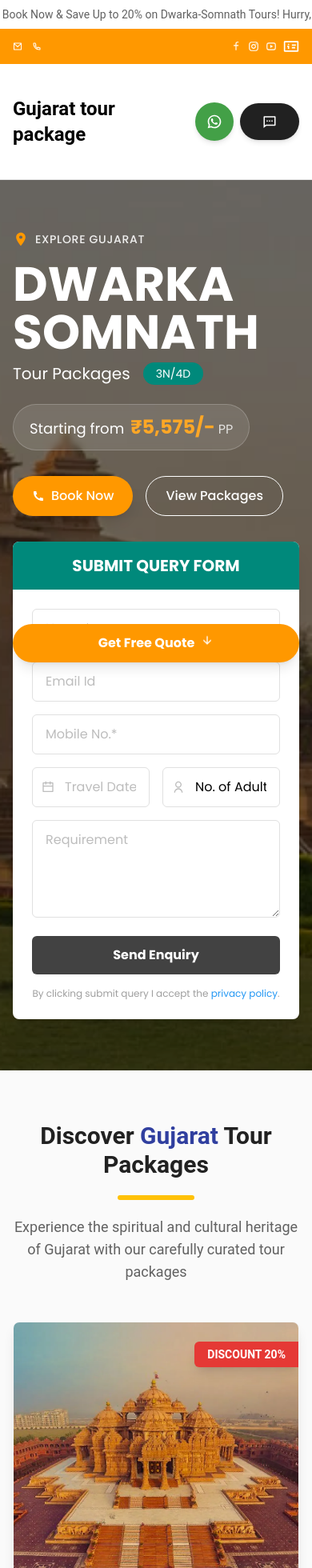
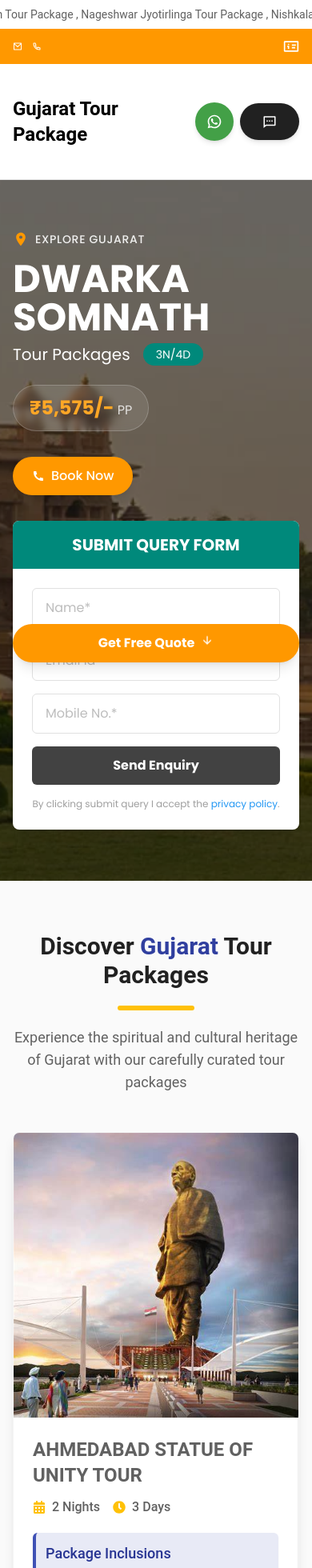
Before and after one commit to geekchakit/travel-gujarat-2, a React (Vite) app: page / in a window 390 px wide. Shown: the top 1960 px of the page at 80% size. Built offline with nearby package versions, Linux system fonts and the light colour scheme.

Commit message:
chanages made

```diff
--- a/src/Router/AppRouter.jsx
+++ b/src/Router/AppRouter.jsx
@@ -2,6 +2,7 @@ import { createBrowserRouter } from "react-router-dom";
 import App from "../App";
 import Auth from "../_auth/Auth";
 import PrivacyPolicy from "../pages/PrivacyPolicy";
+import AboutUs from "../pages/AboutUs";
 
 const AppRouter = createBrowserRouter([
   {
@@ -17,6 +18,10 @@ const AppRouter = createBrowserRouter([
     element: <PrivacyPolicy />,
   },
   {
+    path: "/about-us",
+    element: <AboutUs />,
+  },
+  {
     path: "*",
     element: <div>404</div>,
   },
--- a/src/layouts/Footer.jsx
+++ b/src/layouts/Footer.jsx
@@ -129,7 +129,7 @@ const Footer = () => {
                 </li>
                 <li>
                   <a
-                    href="#"
+                    href="https://travel-gujarat-2.vercel.app/about-us"
                     className="text-gray-600 hover:text-indigo-600 transition"
                   >
                     About Us
@@ -143,7 +143,7 @@ const Footer = () => {
                     Tour Packages
                   </a>
                 </li>
-                <li>
+                {/* <li>
                   <a
                     href="#"
                     className="text-gray-600 hover:text-indigo-600 transition"
@@ -166,7 +166,7 @@ const Footer = () => {
                   >
                     Testimonials
                   </a>
-                </li>
+                </li> */}
               </ul>
             </div>
 
@@ -181,7 +181,7 @@ const Footer = () => {
                     href="https://travel-gujarat-2.vercel.app/"
                     className="text-gray-600 hover:text-indigo-600 transition"
                   >
-                    Dwarka Somnath Tour
+                    GUJURAT TEMPLE TOUR
                   </a>
                 </li>
                 <li>
@@ -189,7 +189,7 @@ const Footer = () => {
                     href="https://travel-gujarat-2.vercel.app/"
                     className="text-gray-600 hover:text-indigo-600 transition"
                   >
-                    Statue of Unity
+                    PANCHA DWARKA DARSHAN
                   </a>
                 </li>
                 <li>
@@ -197,7 +197,7 @@ const Footer = () => {
                     href="https://travel-gujarat-2.vercel.app/"
                     className="text-gray-600 hover:text-indigo-600 transition"
                   >
-                    Panch Dwarka Tour
+                    PILGRIMAGE TOUR OF GUJARAT
                   </a>
                 </li>
                 <li>
@@ -205,15 +205,7 @@ const Footer = () => {
                     href="https://travel-gujarat-2.vercel.app/"
                     className="text-gray-600 hover:text-indigo-600 transition"
                   >
-                    Rann Utsav
-                  </a>
-                </li>
-                <li>
-                  <a
-                    href="https://travel-gujarat-2.vercel.app/"
-                    className="text-gray-600 hover:text-indigo-600 transition"
-                  >
-                    Diu Bhavnagar
+                    SAURASHTRA DARSHAN TOUR
                   </a>
                 </li>
               </ul>
--- a/src/layouts/Header.jsx
+++ b/src/layouts/Header.jsx
@@ -12,7 +12,7 @@ const Header = () => {
       <Wrapper>
         <div className="flex flex-row items-center justify-between gap-4">
           <div className="w-full flex flex-row py-6">
-            <h1 className="text-2xl font-semibold">Gujarat tour package</h1>
+            <h1 className="text-2xl font-semibold">Gujarat Tour Package</h1>
           </div>
           <div className="flex flex-row items-center gap-2 shrink-0">
             <IconButton className="text-xl rounded-full bg-green-600" size="lg">
--- a/src/layouts/Hero.jsx
+++ b/src/layouts/Hero.jsx
@@ -14,6 +14,7 @@ import swal from "sweetalert";
 const Hero = () => {
   const [isScrolled, setIsScrolled] = useState(false);
   const { isFormOpen, setIsFormOpen } = useForm();
+  const { openForm } = useForm();
 
   useEffect(() => {
     const handleScroll = () => {
@@ -30,6 +31,19 @@ const Hero = () => {
     }
   }, [isFormOpen]);
 
+  // Handle click on "Send Enquiry" button
+  const handleEnquiryClick = () => {
+    // For mobile screens (below lg breakpoint), toggle the form
+    if (window.innerWidth < 1024) {
+      openForm(); // Opens the mobile slide-up form
+    }
+    // Always scroll to the Hero section (where the form is on desktop)
+    const heroSection = document.querySelector("#hero-section");
+    if (heroSection) {
+      heroSection.scrollIntoView({ behavior: "smooth" });
+    }
+  };
+
   const handleSubmit = (e) => {
     e.preventDefault();
 
@@ -37,9 +51,9 @@ const Hero = () => {
       from_name: e.target.fullName.value,
       contact_no: e.target.contactNumber.value,
       email_id: e.target.emailAddress.value,
-      number_of_travelers: e.target.numberOfTravelers.value,
-      date_of_travel: e.target.dateOfTravel.value,
-      message: e.target.message.value,
+      // number_of_travelers: e.target.numberOfTravelers.value,
+      // date_of_travel: e.target.dateOfTravel.value,
+      // message: e.target.message.value,
       website: "Gujarattrip",
     };
 
@@ -84,9 +98,9 @@ const Hero = () => {
             </span>
           </div>
 
-          <h1 className="font-bold text-6xl sm:text-7xl lg:text-8xl mb-2">
+          <h2 className="font-bold text-5xl sm:text-7xl lg:text-6xl mb-2">
             DWARKA SOMNATH
-          </h1>
+          </h2>
 
           <div className="flex items-center flex-wrap gap-4 mb-6">
             <span className="text-xl sm:text-2xl">Tour Packages</span>
@@ -96,7 +110,7 @@ const Hero = () => {
           </div>
 
           <div className="inline-block bg-white/10 backdrop-blur-sm border border-white/20 rounded-full px-5 py-3 mb-8">
-            <span className="text-lg mr-2">Starting from</span>
+            {/* <span className="text-lg mr-2">Starting from</span> */}
             <span className="text-2xl sm:text-3xl font-bold text-orange-400">
               ₹5,575/-
             </span>
@@ -104,20 +118,20 @@ const Hero = () => {
           </div>
 
           <div className="flex flex-wrap gap-4">
-            <a
-              href="https://wa.me/+919998768210"
+            <button
+              onClick={handleEnquiryClick}
               className="bg-orange-500 hover:bg-orange-600 text-white px-6 py-3 rounded-full font-medium flex items-center gap-2 transition-all shadow-lg"
             >
               <RiPhoneFill />
               <span>Book Now</span>
-            </a>
+            </button>
 
-            <a
+            {/* <a
               href="https://travel-gujarat-2.vercel.app/"
               className="border border-white text-white px-6 py-3 rounded-full font-medium hover:bg-white/10 transition-all"
             >
               View Packages
-            </a>
+            </a> */}
           </div>
         </div>
 
@@ -157,7 +171,7 @@ const Hero = () => {
                   />
                 </div>
 
-                <div className="flex gap-4">
+                {/* <div className="flex gap-4">
                   <div className="w-1/2">
                     <div className="relative">
                       <RiCalendarLine className="absolute left-3 top-1/2 -translate-y-1/2 text-gray-400" />
@@ -194,7 +208,7 @@ const Hero = () => {
                     rows="4"
                     className="w-full px-4 py-3 border border-gray-300 rounded-md focus:outline-none focus:ring-2 focus:ring-teal-500"
                   ></textarea>
-                </div>
+                </div> */}
 
                 <button
                   type="submit"
@@ -270,7 +284,7 @@ const Hero = () => {
                 />
               </div>
 
-              <div className="flex gap-4">
+              {/* <div className="flex gap-4">
                 <div className="w-1/2">
                   <div className="relative">
                     <RiCalendarLine className="absolute left-3 top-1/2 -translate-y-1/2 text-gray-400" />
@@ -307,7 +321,7 @@ const Hero = () => {
                   rows="3"
                   className="w-full px-4 py-3 border border-gray-300 rounded-md focus:outline-none focus:ring-2 focus:ring-teal-500"
                 ></textarea>
-              </div>
+              </div> */}
 
               <button
                 type="submit"
--- a/src/layouts/OurTousPackage.jsx
+++ b/src/layouts/OurTousPackage.jsx
@@ -21,93 +21,246 @@ import { useForm } from "../context/FormContext";
 import { RiPhoneFill } from "react-icons/ri";
 
 // Tour package data
+// const tourPackagesData = [
+//   {
+//     id: 1,
+//     title: "DWARKA SOMNATH JYOTRILINGA TOUR",
+//     image: "/hero-banner-bg.webp",
+//     nights: 3,
+//     days: 4,
+//     price: 8299,
+//     originalPrice: 6999,
+//     // 20%
+//     route: "Dwarka (2N) - Somnath (1N) - Drop",
+//     inclusions: [
+//       "(2N) DWARKA | (1N) SOMNATH",
+//       "MEAL PLAN BREAKFAST OR DINNER",
+//       "ACCOMMODATION ON DBL SHARING FOR 3 NIGHTS",
+//       "DELUXE ROOM TYPE IN ALL THE LOCATION",
+//       "ALL SIGHTSEEING IN PRIVATE CAB",
+//       "TOLL, PARKING, DRIVER ALLOWANCE AND FUEL CHARGES ARE INCLUDED",
+//     ],
+//     hasFlights: false,
+//   },
+//   {
+//     id: 2,
+//     title: "GUJARAT TEMPLE TOUR 4NIGHTS 5DAYS",
+//     image: "/Amheadbad.webp",
+//     nights: 4,
+//     days: 5,
+//     price: 11850,
+//     originalPrice: 7999,
+//     // 18%
+//     route: "Dwarka (2N) - Somnath (1N) - Ahmedabad (1N) - Drop",
+//     inclusions: [
+//       "(2N) DWARKA | (1N) SOMNATH | (1N) AHMEDABAD",
+//       "MEAL PLAN BREAKFAST OR DINNER",
+//       "ACCOMMODATION ON DBL SHARING FOR 4 NIGHTS",
+//       "DELUXE ROOM TYPE IN ALL THE LOCATION",
+//       "ALL SIGHTSEEING IN PRIVATE CAB",
+//       "TOLL, PARKING, DRIVER ALLOWANCE AND FUEL CHARGES ARE INCLUDED",
+//     ],
+//     hasFlights: false,
+//   },
+//   {
+//     id: 3,
+//     title: "GUJARAT TEMPLE TOUR WITH STATUE OF UNITY",
+//     image: "/status of unity.jfif",
+//     nights: 5,
+//     days: 6,
+//     price: 12850,
+//     originalPrice: 9999,
+//     // 14%
+//     route:
+//       "Dwarka (2N) - Somnath (1N) - Ahmedabad (1N) - Vadodara (1N) - Drop",
+//     inclusions: [
+//       "(2N) DWARKA | (1N) SOMNATH | (1N) AHMEDABAD | (1N) VADODARA",
+//       "MEAL PLAN BREAKFAST OR DINNER",
+//       "ACCOMMODATION ON DBL SHARING FOR 5 NIGHTS",
+//       "DELUXE ROOM TYPE IN ALL THE LOCATION",
+//       "ALL SIGHTSEEING IN PRIVATE CAB",
+//       "TOLL, PARKING, DRIVER ALLOWANCE AND FUEL CHARGES ARE INCLUDED",
+//     ],
+//     hasFlights: false,
+//   },
+//   {
+//     id: 4,
+//     title: "PANCH DWARKA DARSHAN TOUR PACKAGE",
+//     image: "/panch-dwarka.jpg",
+//     nights: 7,
+//     days: 8,
+//     price: 16250,
+//     originalPrice: 9999,
+//     // 14%
+//     route:
+//       "Dwarka (2N) - Somnath (1N) - Ahmedabad (1N) - Vadodara (1N) - Drop",
+//     inclusions: [
+//       "(2N) DWARKA | (1N) SOMNATH | (1N) AHMEDABAD | (1N) VADODARA | (2N) UDAIPUR",
+//       "MEAL PLAN BREAKFAST OR DINNER",
+//       "ACCOMMODATION ON DBL SHARING FOR 4 NIGHTS",
+//       "DELUXE ROOM TYPE IN ALL THE LOCATION",
+//       "ALL SIGHTSEEING IN PRIVATE CAB",
+//       "TOLL, PARKING, DRIVER ALLOWANCE AND FUEL CHARGES ARE INCLUDED",
+//     ],
+//     hasFlights: false,
+//   },
+// ];
+
 const tourPackagesData = [
   {
+    id: 5, // Start from 5 to avoid duplicate IDs
+    title: "AHMEDABAD STATUE OF UNITY TOUR",
+    image: "/status of unity.jfif", // You can update this path as needed
+    nights: 2,
+    days: 3,
+    price: 5750,
+    originalPrice: 5750,
+    route: "Ahmedabad (1N) - Vadodara (1N) - Drop",
+    inclusions: [
+      "(1N) AHMEDABAD | (1N) VADODARA",
+      "MEAL PLAN BREAKFAST OR DINNER",
+      "ACCOMMODATION ON DBL SHARING FOR 2 NIGHTS",
+      "DELUXE ROOM TYPE IN ALL THE LOCATION",
+      "ALL SIGHTSEEING IN PRIVATE CAB",
+      "TOLL, PARKING, DRIVER ALLOWANCE AND FUEL CHARGES ARE INCLUDED",
+    ],
+    hasFlights: false,
+  },
+  {
     id: 1,
-    title: "Dwarka Somnath Tour",
+    title: "DWARKA SOMNATH JYOTRILINGA TOUR",
     image: "/hero-banner-bg.webp",
     nights: 3,
     days: 4,
-    price: 5575,
+    price: 8299,
     originalPrice: 6999,
-    discount: Math.round(((6999 - 5575) / 6999) * 100), // 20%
     route: "Dwarka (2N) - Somnath (1N) - Drop",
     inclusions: [
-      "Pick up/drop from airport/railway station/bus stand",
-      "2 nights stay and sightseeing in Dwarka",
-      "1 night stay and sightseeing in Somnath",
-      "Dwarkadheesh Dham, Nageshwar Jyotirlinga, Somnath Jyotirlinga",
-      "Complete sightseeing in private cab",
-      "Toll tax, driver charges, fuel, parking included",
-      "Free customization with Gujarat expert",
+      "(2N) DWARKA | (1N) SOMNATH",
+      "MEAL PLAN BREAKFAST OR DINNER",
+      "ACCOMMODATION ON DBL SHARING FOR 3 NIGHTS",
+      "DELUXE ROOM TYPE IN ALL THE LOCATION",
+      "ALL SIGHTSEEING IN PRIVATE CAB",
+      "TOLL, PARKING, DRIVER ALLOWANCE AND FUEL CHARGES ARE INCLUDED",
     ],
     hasFlights: false,
   },
   {
     id: 2,
-    title: "Dwarka Somnath with Ahmedabad",
+    title: "GUJARAT TEMPLE TOUR 4NIGHTS 5DAYS",
     image: "/Amheadbad.webp",
     nights: 4,
     days: 5,
-    price: 6575,
+    price: 11850,
     originalPrice: 7999,
-    discount: Math.round(((7999 - 6575) / 7999) * 100), // 18%
     route: "Dwarka (2N) - Somnath (1N) - Ahmedabad (1N) - Drop",
     inclusions: [
-      "Pick up/drop from airport/railway station/bus stand",
-      "2 nights stay and sightseeing in Dwarka",
-      "1 night stay and sightseeing in Somnath",
-      "1 night stay and sightseeing in Ahmedabad",
-      "Dwarkadheesh Dham, Nageshwar Jyotirlinga, Somnath Jyotirlinga, Akshardham",
-      "Complete sightseeing in private cab",
-      "Toll tax, driver charges, fuel, parking included",
+      "(2N) DWARKA | (1N) SOMNATH | (1N) AHMEDABAD",
+      "MEAL PLAN BREAKFAST OR DINNER",
+      "ACCOMMODATION ON DBL SHARING FOR 4 NIGHTS",
+      "DELUXE ROOM TYPE IN ALL THE LOCATION",
+      "ALL SIGHTSEEING IN PRIVATE CAB",
+      "TOLL, PARKING, DRIVER ALLOWANCE AND FUEL CHARGES ARE INCLUDED",
     ],
     hasFlights: false,
   },
   {
     id: 3,
-    title: "Dwarka Somnath with Statue of Unity",
+    title: "GUJARAT TEMPLE TOUR WITH STATUE OF UNITY",
     image: "/status of unity.jfif",
     nights: 5,
     days: 6,
-    price: 8575,
+    price: 12850,
     originalPrice: 9999,
-    discount: Math.round(((9999 - 8575) / 9999) * 100), // 14%
-    route:
-      "Dwarka (2N) - Somnath (1N) - Ahmedabad (1N) - Statue of Unity (1N) - Drop",
+    route: "Dwarka (2N) - Somnath (1N) - Ahmedabad (1N) - Vadodara (1N) - Drop",
     inclusions: [
-      "Pick up/drop from airport/railway station/bus stand",
-      "2 nights stay and sightseeing in Dwarka",
-      "1 night stay and sightseeing in Somnath",
-      "1 night stay and sightseeing in Ahmedabad",
-      "1 night stay near Statue of Unity",
-      "Dwarkadheesh Dham, Nageshwar Jyotirlinga, Somnath Jyotirlinga, Akshardham",
-      "Complete sightseeing in private cab",
+      "(2N) DWARKA | (1N) SOMNATH | (1N) AHMEDABAD | (1N) VADODARA",
+      "MEAL PLAN BREAKFAST OR DINNER",
+      "ACCOMMODATION ON DBL SHARING FOR 5 NIGHTS",
+      "DELUXE ROOM TYPE IN ALL THE LOCATION",
+      "ALL SIGHTSEEING IN PRIVATE CAB",
+      "TOLL, PARKING, DRIVER ALLOWANCE AND FUEL CHARGES ARE INCLUDED",
     ],
     hasFlights: false,
   },
   {
     id: 4,
-    title: "Panch Dwarka Tour",
+    title: "PANCH DWARKA DARSHAN TOUR PACKAGE",
     image: "/pancha dwarka.jpg",
     nights: 7,
     days: 8,
-    price: 16775,
-    originalPrice: 18999,
-    discount: Math.round(((18999 - 16775) / 18999) * 100), // 12%
-    route: "Dwarka (2N) - Udaipur (2N) - Ahmedabad (2N) - Vadodara (1N) - Drop",
+    price: 16250,
+    originalPrice: 9999,
+    route: "Dwarka (2N) - Somnath (1N) - Ahmedabad (1N) - Vadodara (1N) - Drop",
     inclusions: [
-      "Pick up/drop from airport/railway station/bus stand",
-      "2 nights stay and sightseeing in Dwarka",
-      "2 nights stay and sightseeing in Udaipur",
-      "2 nights stay and sightseeing in Ahmedabad",
-      "1 night stay in Vadodara",
-      "Dwarka, Bhet, Dakor, Nathdwara, Kankroli",
-      "Complete sightseeing in private cab",
+      "(2N) DWARKA | (1N) SOMNATH | (1N) AHMEDABAD | (1N) VADODARA | (2N) UDAIPUR",
+      "MEAL PLAN BREAKFAST OR DINNER",
+      "ACCOMMODATION ON DBL SHARING FOR 4 NIGHTS",
+      "DELUXE ROOM TYPE IN ALL THE LOCATION",
+      "ALL SIGHTSEEING IN PRIVATE CAB",
+      "TOLL, PARKING, DRIVER ALLOWANCE AND FUEL CHARGES ARE INCLUDED",
+    ],
+    hasFlights: false,
+  },
+  {
+    id: 6,
+    title: "BEACH AND WILDLIFE TOUR (SASAN GIR & DIU)",
+    image: "/sasan-gir-diu.jpg",
+    nights: 4,
+    days: 5,
+    price: 11850,
+    originalPrice: 11850,
+    route: "Sasan Gir (2N) - Diu (2N) - Drop",
+    inclusions: [
+      "(2N) SAASAN | (2N) GIR",
+      "MEAL PLAN BREAKFAST OR DINNER",
+      "ACCOMMODATION ON DBL SHARING FOR 4 NIGHTS",
+      "DELUXE ROOM TYPE IN ALL THE LOCATION",
+      "ALL SIGHTSEEING IN PRIVATE CAB",
+      "TOLL, PARKING, DRIVER ALLOWANCE AND FUEL CHARGES ARE INCLUDED",
+    ],
+    hasFlights: false,
+  },
+  {
+    id: 7,
+    title: "PILGRIMAGE TOUR OF GUJARAT",
+    image: "/pancha dwarka.jpg",
+    nights: 7,
+    days: 8,
+    price: 13800,
+    originalPrice: 13800,
+    route: "Dwarka (2N) - Somnath (1N) - Sasan (1N) - Diu (1N) - Bhavnagar (1N) - Ahmedabad (1N) - Drop",
+    inclusions: [
+      "(2N) DWARKA | (1N) SOMNATH | (1N) SAASAN | (1N) DIU | (1N) BHAVNAGAR | (1N) AHEMADABAD",
+      "MEAL PLAN BREAKFAST OR DINNER",
+      "ACCOMMODATION ON DBL SHARING FOR 7 NIGHTS",
+      "DELUXE ROOM TYPE IN ALL THE LOCATION",
+      "ALL SIGHTSEEING IN PRIVATE CAB",
+      "TOLL, PARKING, DRIVER ALLOWANCE AND FUEL CHARGES ARE INCLUDED",
+    ],
+    hasFlights: false,
+  },
+  {
+    id: 8,
+    title: "SAURASHTRA DARSHAN WITH SASANGIR",
+    image: "/junagarh.jpg",
+    nights: 5,
+    days: 6,
+    price: 10650,
+    originalPrice: 10650,
+    route: "Dwarka (2N) - Somnath (1N) - Sasan (1N) - Junagadh (1N) - Drop",
+    inclusions: [
+      "(2N) DWARKA | (1N) SOMNATH | (1N) SAASAN | (1N) JUNAGADH",
+      "MEAL PLAN BREAKFAST OR DINNER",
+      "ACCOMMODATION ON DBL SHARING FOR 5 NIGHTS",
+      "DELUXE ROOM TYPE IN ALL THE LOCATION",
+      "ALL SIGHTSEEING IN PRIVATE CAB",
+      "TOLL, PARKING, DRIVER ALLOWANCE AND FUEL CHARGES ARE INCLUDED",
     ],
     hasFlights: false,
   },
 ];
+
 
 const TourPackageCard = ({ packageData }) => {
   const { openForm } = useForm();
@@ -153,9 +306,9 @@ const TourPackageCard = ({ packageData }) => {
             className="w-full h-full object-cover"
             style={{ minHeight: "340px" }}
           />
-          <div className="absolute top-6 right-0 bg-red-600 text-white font-bold py-1.5 px-4 shadow-lg rounded-l-md text-sm">
+          {/* <div className="absolute top-6 right-0 bg-red-600 text-white font-bold py-1.5 px-4 shadow-lg rounded-l-md text-sm">
             DISCOUNT {discount}%
-          </div>
+          </div> */}
         </div>
 
         <div className="md:w-2/5 p-6 border-r border-gray-200">
@@ -254,7 +407,8 @@ const TourPackageCard = ({ packageData }) => {
               className="flex items-center justify-center gap-2 py-3.5 px-4 bg-green-600 text-white font-semibold rounded-md hover:bg-green-700 transition-colors w-full shadow-md"
             >
               <FaWhatsapp size={18} />
-              <span> Get Full Details in whatsaap</span>
+              {/* <span> Get Full Details in whatsaap</span> */}
+              <span>+91 99987 68210</span>
             </a>
             <button
               onClick={handleEnquiryClick} // Use the new handler
@@ -273,7 +427,7 @@ const TourPackageCard = ({ packageData }) => {
                 Transfer
               </span>
             </div>
-            <div
+            {/* <div
               className={`flex flex-col items-center ${
                 hasFlights ? "" : "opacity-40"
               }`}
@@ -282,7 +436,7 @@ const TourPackageCard = ({ packageData }) => {
                 <MdOutlineFlight size={22} />
               </div>
               <span className="text-xs font-medium text-gray-600">Flights</span>
-            </div>
+            </div> */}
             <div className="flex flex-col items-center">
               <div className="w-12 h-12 bg-gray-50 rounded-full flex items-center justify-center text-gray-700 mb-1 shadow-sm">
                 <MdOutlineLocalHotel size={22} />
--- a/src/layouts/TopHeader.jsx
+++ b/src/layouts/TopHeader.jsx
@@ -33,25 +33,7 @@ const TopHeader = () => {
       <div className="bg-white text-gray-700 text-sm py-2 overflow-hidden">
         <div className="marquee-container">
           <div className="animate-marquee whitespace-nowrap">
-            📢 Explore Gujarat with Gujarat tour package! Book Now & Save Up to
-            20% on Dwarka-Somnath Tours! Hurry, limited-time offer! 📢 | Need
-            assistance? Contact us on WhatsApp at{" "}
-            <a
-              href="https://wa.me/+919998768210"
-              className="underline hover:text-orange-100"
-            >
-              📞 (+91) 9998 768210
-            </a>{" "}
-                  📢 Explore Gujarat with Gujarat tour package! Book Now & Save
-            Up to 20% on Dwarka-Somnath Tours! Hurry, limited-time offer! 📢 |
-            Need assistance? Contact us on WhatsApp at{" "}
-            <a
-              href="https://wa.me/+919998768210"
-              className="underline hover:text-orange-100"
-            >
-              📞 (+91) 9998 768210
-            </a>{" "}
-
+           Gujarat tour Package , Dwarka Somnath Tour Package , Nageshwar Jyotirlinga Tour Package , Nishkalanka Mahadev Temple, Saasan Gir, Diu Tour Package , Punch Dwarka tour Package, Complete Gujarat Tour Package,Gujarat Family Tour Package , Rann Utsav tour Package, Kutch Tour Package , Gujarat Trip Package, Statue Of Unity tour Package.
           </div>
         </div>
       </div>
@@ -71,11 +53,11 @@ const TopHeader = () => {
               </span>
             </a>
             <a
-              href="https://wa.me/+919998768210"
+              href="https://wa.me/+919898895766"
               className="flex items-center hover:text-orange-100 text-xs md:text-base"
             >
               <RiPhoneLine className="mr-1 md:mr-2" />
-              <span className="hidden sm:inline">+91 9998 768210</span>
+              <span className="hidden sm:inline">+91 9898 898766</span>
             </a>
           </div>
 
@@ -84,7 +66,7 @@ const TopHeader = () => {
             <span className="hidden md:inline mr-6 text-sm">
               Gujarat tour package, Ahmedabad, Gujarat
             </span>
-            <div className="flex space-x-2 md:space-x-4">
+            {/* <div className="flex space-x-2 md:space-x-4">
               <a
                 href="#"
                 className="hover:text-orange-100 text-sm md:text-base"
@@ -103,7 +85,7 @@ const TopHeader = () => {
               >
                 <RiYoutubeLine />
               </a>
-            </div>
+            </div> */}
 
             {/* Mobile Menu Toggle */}
             <button
--- /dev/null
+++ b/src/pages/AboutUs.jsx
@@ -0,0 +1,38 @@
+import Footer from "../layouts/Footer";
+import Header from "../layouts/Header";
+import TopHeader from "../layouts/TopHeader";
+
+const AboutUs = () => {
+    return (
+        <div>
+            <TopHeader />
+            <Header />
+            <main className="max-w-4xl mx-auto px-4 py-12">
+                <h1 className="text-3xl md:text-4xl font-bold text-center mb-6 text-gray-800">
+                    Discover Gujarat: Unforgettable Journeys Await
+                </h1>
+                <p className="text-lg text-gray-700 mb-4">
+                    Gujarat Tour Package is a leading Tour Operator based in Ahmedabad, Gujarat, providing a range of vacation packages both domestically and internationally. Our goal is to ensure that travel is enjoyable, cost-effective, and stress-free for all of our clients.
+                </p>
+                <p className="text-lg text-gray-700 mb-4">
+                    We recognize that travel goes beyond merely exploring new locations; it’s about forging unforgettable memories that stay with you forever. Founded out of a love for adventure and a pledge to outstanding service, we aim to create journeys that surpass your expectations.
+                </p>
+                <p className="text-lg text-gray-700 mb-4">
+                    Our adventure started with a straightforward conviction: that travel should not simply be a break from routine—it should be a transformative experience that enhances your life. Whether you’re in search of the excitement of an exotic locale, the serenity of a remote beach, or the cultural depth of a historical city, we are committed to designing tailored travel experiences that reflect your specific preferences.
+                </p>
+                <p className="text-lg text-gray-700 mb-4">
+                    What distinguishes us is our constant commitment to excellence and ensuring customer satisfaction. We carefully choose accommodations, activities, and destinations that align with our exceptional standards. Whether you prefer luxurious resorts or charming boutique hotels, every facet of your journey is crafted to guarantee comfort and enjoyment.
+                </p>
+                <p className="text-lg text-gray-700 mb-4">
+                    Customer care is our top priority. Our team of seasoned travel professionals is dedicated to offering personalized support at every stage—from designing your itinerary to ensuring a smooth travel experience. Your satisfaction is our highest aim, and we strive to surpass your expectations.
+                </p>
+                <p className="text-lg text-gray-700">
+                    Allow us to bring your travel aspirations to life and create unforgettable memories. Explore the world with us and enjoy travel like never before.
+                </p>
+            </main>
+            <Footer />
+        </div>
+    );
+};
+
+export default AboutUs;
```
Also changed, not shown: src/layouts/WhyChooseUs.jsx (+8 -7 lines), public/junagarh.jpg (added), public/sasan-gir-diu.jpg (added).
